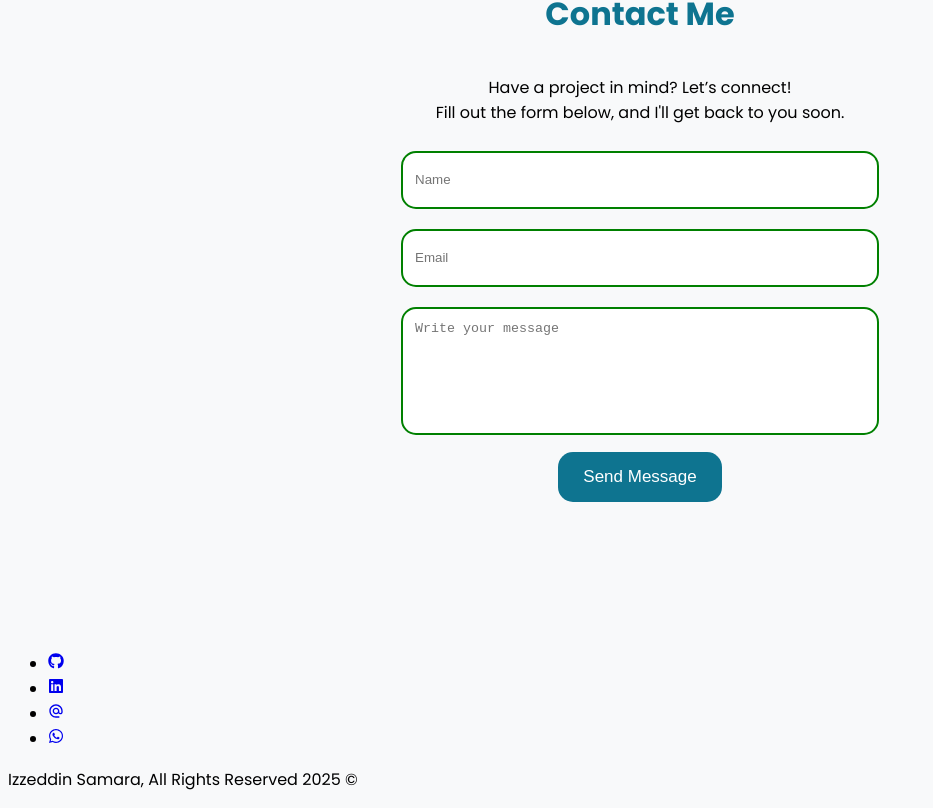
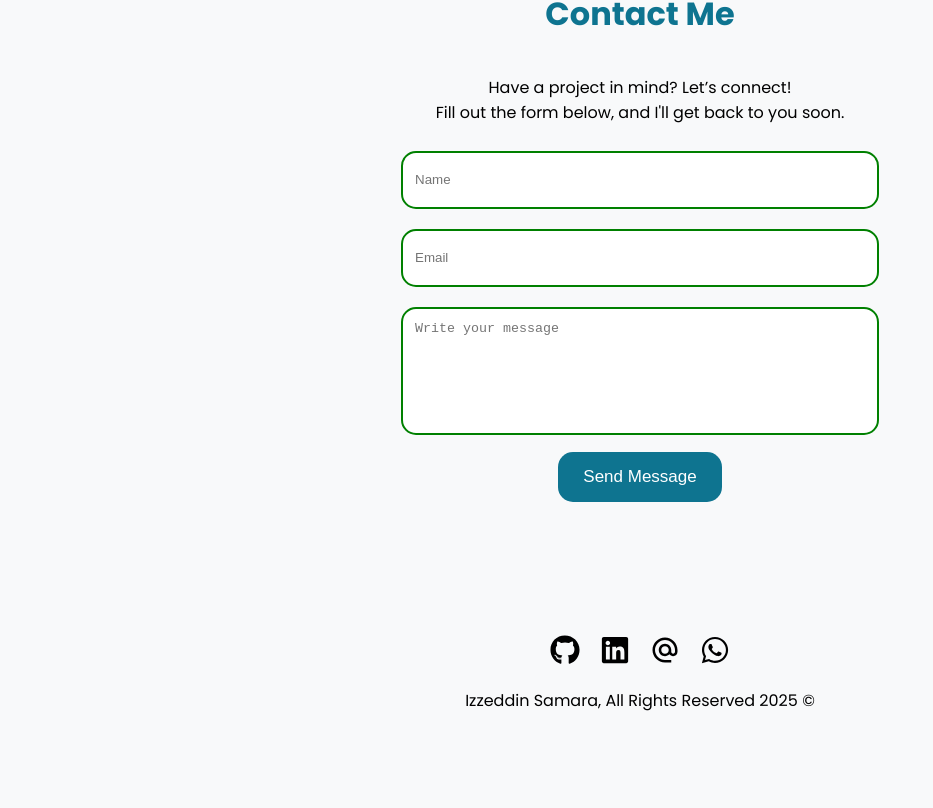
Before and after one commit to Izzeddin-Samara/my-portfolio, a React (Create React App) app: page / in a window 1280 px wide. Shown: the part 3398-4206 px from the top of the page, without its empty margins (0-933 px from the left). After the commit the page ends 4127 px from the top, so only its background shows below. Built offline with nearby package versions, Linux system fonts and the light colour scheme.

Commit message:
Add styling to Footer component

```diff
--- a/src/App.css
+++ b/src/App.css
@@ -273,3 +273,30 @@ form button:hover {
   background-color: rgb(10, 131, 165)
 
 }
+
+.footer {
+  text-align: center;
+}
+
+.social-links {
+  display: flex;
+  justify-content: center;
+  list-style: none;
+  margin: 0 auto;
+  padding: 0;
+  gap: 20px;
+}
+
+.social-links a {
+  text-decoration: none;
+  color: black;
+}
+
+.social-links a:hover {
+  color: rgb(107, 112, 116);
+}
+
+.social-icon {
+  width: 30px;
+  height: 30px;
+}
--- a/src/components/Footer.js
+++ b/src/components/Footer.js
@@ -6,12 +6,12 @@ import { MdOutlineAlternateEmail } from "react-icons/md";
 
 const Footer = () => {
     return (
-        <div>
-            <ul>
-                <li><a href="https://github.com/Izzeddin-Samara" ><FaGithub/></a></li>
-                <li><a href="https://www.linkedin.com/in/izzeddin-samara"><FaLinkedin/></a></li>
-                <li><a href="mailto:izzidinsamara@gmail.com"><MdOutlineAlternateEmail/></a></li>
-                <li><a href="https://api.whatsapp.com/send/?phone=00972595484832&text&type=phone_number&app_absent=0"><FaWhatsapp/></a></li>
+        <div className="footer">
+            <ul className="social-links">
+                <li><a href="https://github.com/Izzeddin-Samara" ><FaGithub className="social-icon" /></a></li>
+                <li><a href="https://www.linkedin.com/in/izzeddin-samara"><FaLinkedin className="social-icon" /></a></li>
+                <li><a href="mailto:izzidinsamara@gmail.com"><MdOutlineAlternateEmail className="social-icon" /></a></li>
+                <li><a href="https://api.whatsapp.com/send/?phone=00972595484832&text&type=phone_number&app_absent=0"><FaWhatsapp className="social-icon" /></a></li>
             </ul>
                 <p>Izzeddin Samara, All Rights Reserved 2025  ©  </p>
 
```
